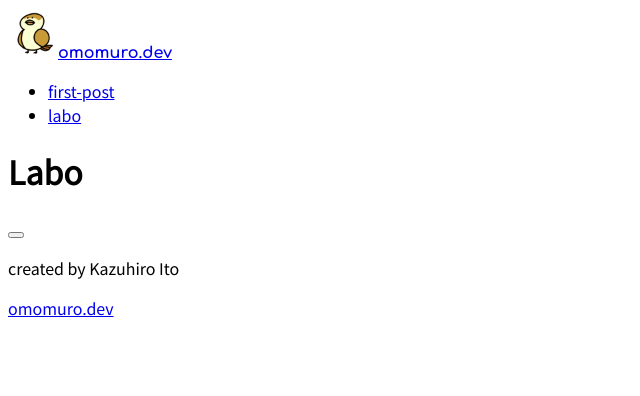
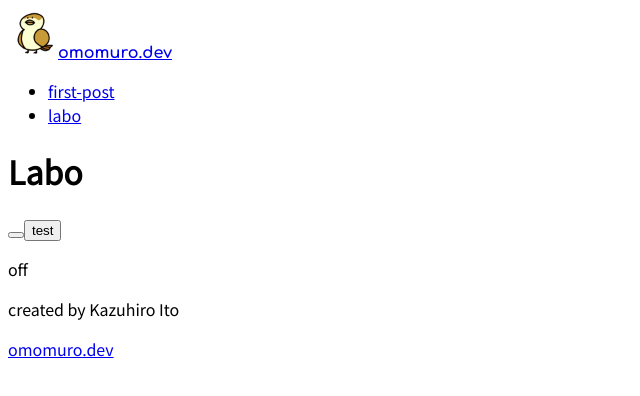
Before and after one commit to KazuhiroIto0127/nextjs-sample-app, a Next.js app: page /labo in a window 1280 px wide. Shown: the top 396 px of the page, without its empty margins (0-640 px from the left). Built offline with nearby package versions, Linux system fonts and the light colour scheme.

Commit message:
useStateでswitchを操作できるようにした

```diff
--- a/components/Switch.tsx
+++ b/components/Switch.tsx
@@ -1,8 +1,11 @@
-import * as Switch from '@radix-ui/react-switch';
+import * as SwitchPrimitive from '@radix-ui/react-switch';
 import cx from 'clsx'
+import { Dispatch, SetStateAction } from 'react';
 
-export default () => (
-    <Switch.Root
+const Switch = ({ bool, checkedFunc }: { bool: boolean, checkedFunc: Dispatch<SetStateAction<boolean>> }) => {
+    return (
+        <>
+            <SwitchPrimitive.Root onCheckedChange={checkedFunc} checked={bool}
                 className={cx(
                     "group",
                     "radix-state-checked:bg-purple-600",
@@ -12,12 +15,16 @@ export default () => (
                     "focus:outline-none focus-visible:ring focus-visible:ring-purple-500 focus-visible:ring-opacity-75"
                 )}
             >
-        <Switch.Thumb
+                <SwitchPrimitive.Thumb
                     className={cx(
                         "group-radix-state-checked:translate-x-5",
                         "group-radix-state-unchecked:translate-x-0",
                         "pointer-events-none inline-block h-[20px] w-[20px] transform rounded-full bg-white shadow-lg ring-0 transition duration-200 ease-in-out"
                     )}
                 />
-    </Switch.Root>
-);
+            </SwitchPrimitive.Root>
+        </>
+    )
+};
+
+export default Switch;
--- a/pages/labo.tsx
+++ b/pages/labo.tsx
@@ -1,11 +1,20 @@
 import Layout from '../components/layout'
 import Switch from '../components/Switch'
+import { useState } from 'react';
 
 export default function FirstPost() {
+  const [bool, setBool] = useState(false);
+
+  const clickFunc = () => {
+    setBool(!bool)
+  }
+
   return (
     <Layout>
       <h1>Labo</h1>
-      <Switch />
+      <Switch bool={bool} checkedFunc={setBool} />
+      <button onClick={clickFunc}>test</button>
+      { bool === true ? <p>on</p> : <p>off</p> }
     </Layout>
   )
 }
```
Lines whose indentation alone changed are shown as unchanged.
